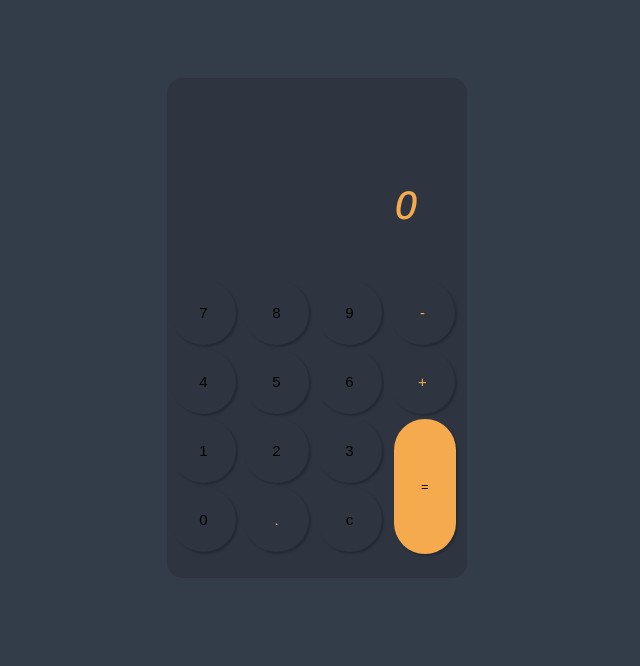
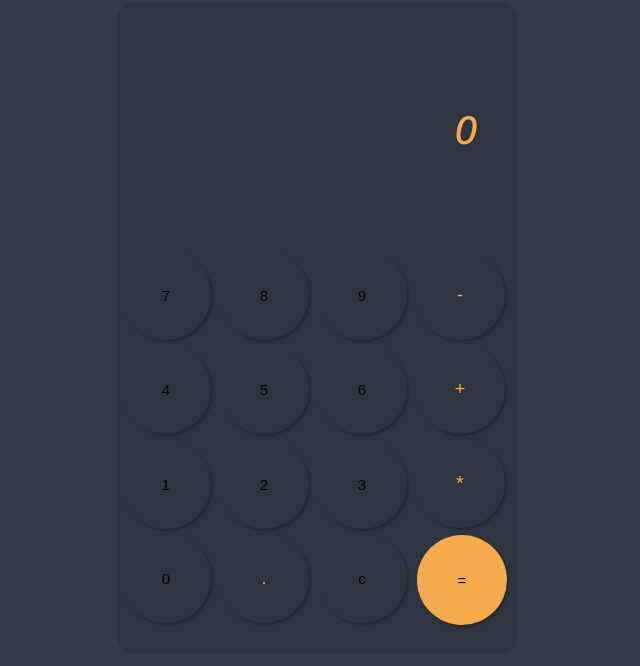
Before and after one commit to snowingt/calculadora, a plain HTML site: page index.html in a window 1280 px wide. Shown: the part 72-738 px from the top of the page, without its empty margins (323-963 px from the left). Drawn offline with nearby package versions, Linux system fonts and the light colour scheme.

Commit message:
Add files via upload

```diff
--- a/index.html
+++ b/index.html
@@ -35,12 +35,14 @@
                 <button class="btn  btn--add">1</button>
                 <button class="btn  btn--add">2</button>
                 <button class="btn  btn--add">3</button>
-                <button class="equals  btn--add">=</button>
+                <button class="btn  btn--add  btn--operator btn--x">*</button>
+
             </div>
             <div class="btn--flex">
                 <button class="btn  btn--add">0</button>
                 <button class="btn  btn--add    btn--operator">.</button>
                 <button class="btn  btn--add">c</button>
+                <button class="equals btn  btn--add">=</button>
 
             </div>
 
--- a/style.css
+++ b/style.css
@@ -22,17 +22,17 @@
     background-color: #333c49;
 }
 main{
-    width: 300px;
-    height: 500px;
+    width: 400px;
+    height: 650px;
     background: var(--color--bacgronud);
     border-radius: 15px;
 
 
 }
 .result{
-    width: 250px;
+    width: 300px;
     height: 150px;
-
+   padding-left: 60px;
     display: flex;
     align-items: flex-end;
     justify-content:flex-end;
@@ -49,7 +49,7 @@ p::-webkit-scrollbar{
     display: none;
 }
 .buttons{
-    margin-top: 50px;
+    margin-top: 95px;
     width: 100%;
     height: auto;
     margin-left: 2px;
@@ -57,8 +57,8 @@ p::-webkit-scrollbar{
 }
 
 .btn{
-    width: 65px;
-    height: 65px;
+    width: 90px;
+    height: 90px;
     border: none;
     font-size: 15px;
     border-radius: 100%;
@@ -69,6 +69,7 @@ p::-webkit-scrollbar{
 }
 .btn--operator{
     color: var(--color--btn);
+    font-size: large;
 }
 .btn:hover{
     cursor: pointer;
@@ -77,19 +78,26 @@ p::-webkit-scrollbar{
 
 
 }
+.btn--x{
+
+    font-size: 20px;
+
+}
 .equals{
-    width:62px ;
-    height: 135px;
+
     border-radius: 50px;
     border: none;
-    margin-bottom: 30px;
-    margin-left: 10px;
-    margin-top: 3px;
+    margin-left: 8px;
+    margin-top: 4px;
+
+
+
     position: absolute;
     background-color: var(--color--btn);
     box-shadow: 2px 2px 2px  #242a33;
 }
 .equals:hover{
+    color: #e3e7e9;
     cursor: pointer;
     background-color:#ee9324;
     box-shadow: 3px 4px #242931  ;
```
Also changed, not shown: js.js (added).
